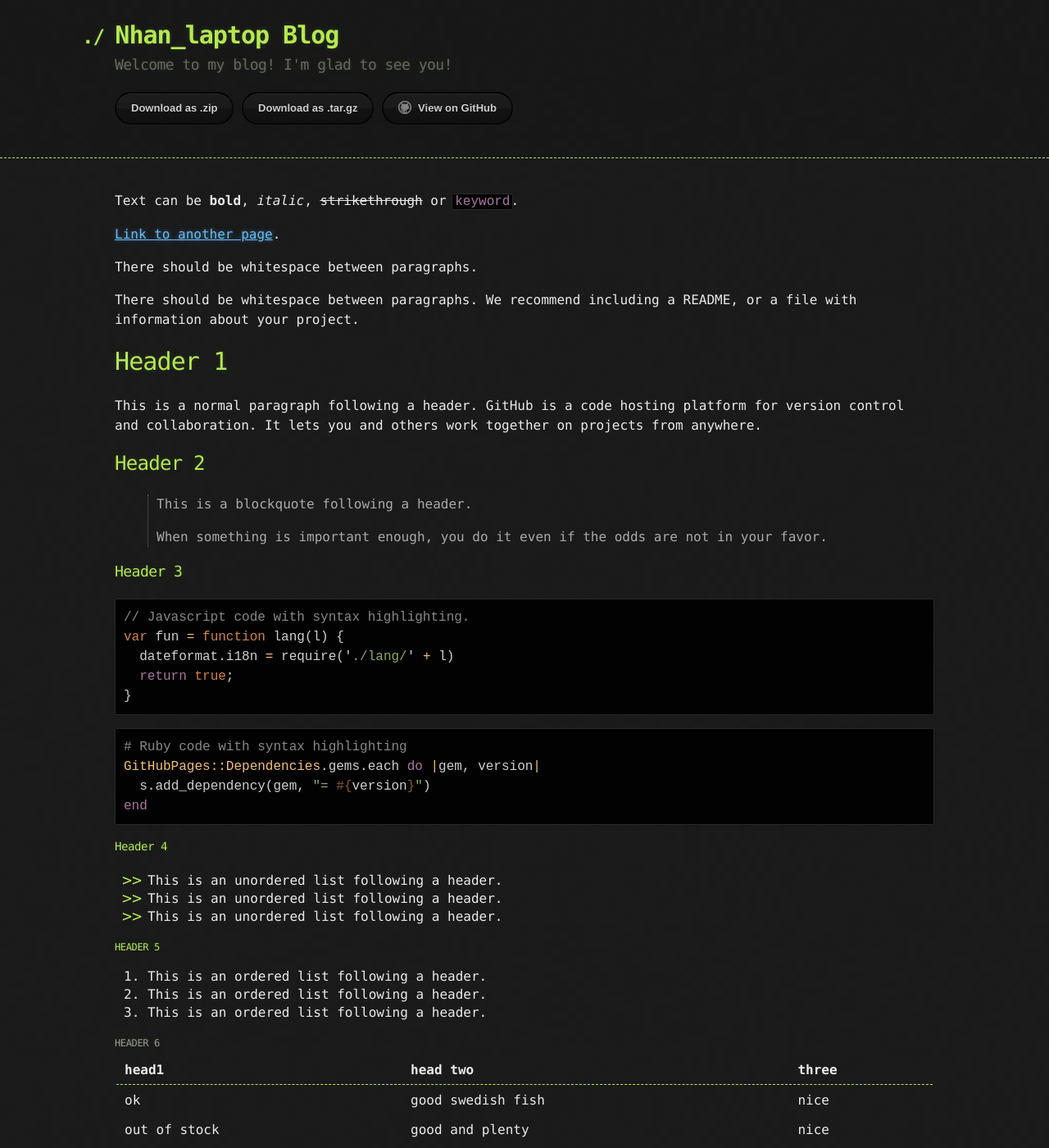
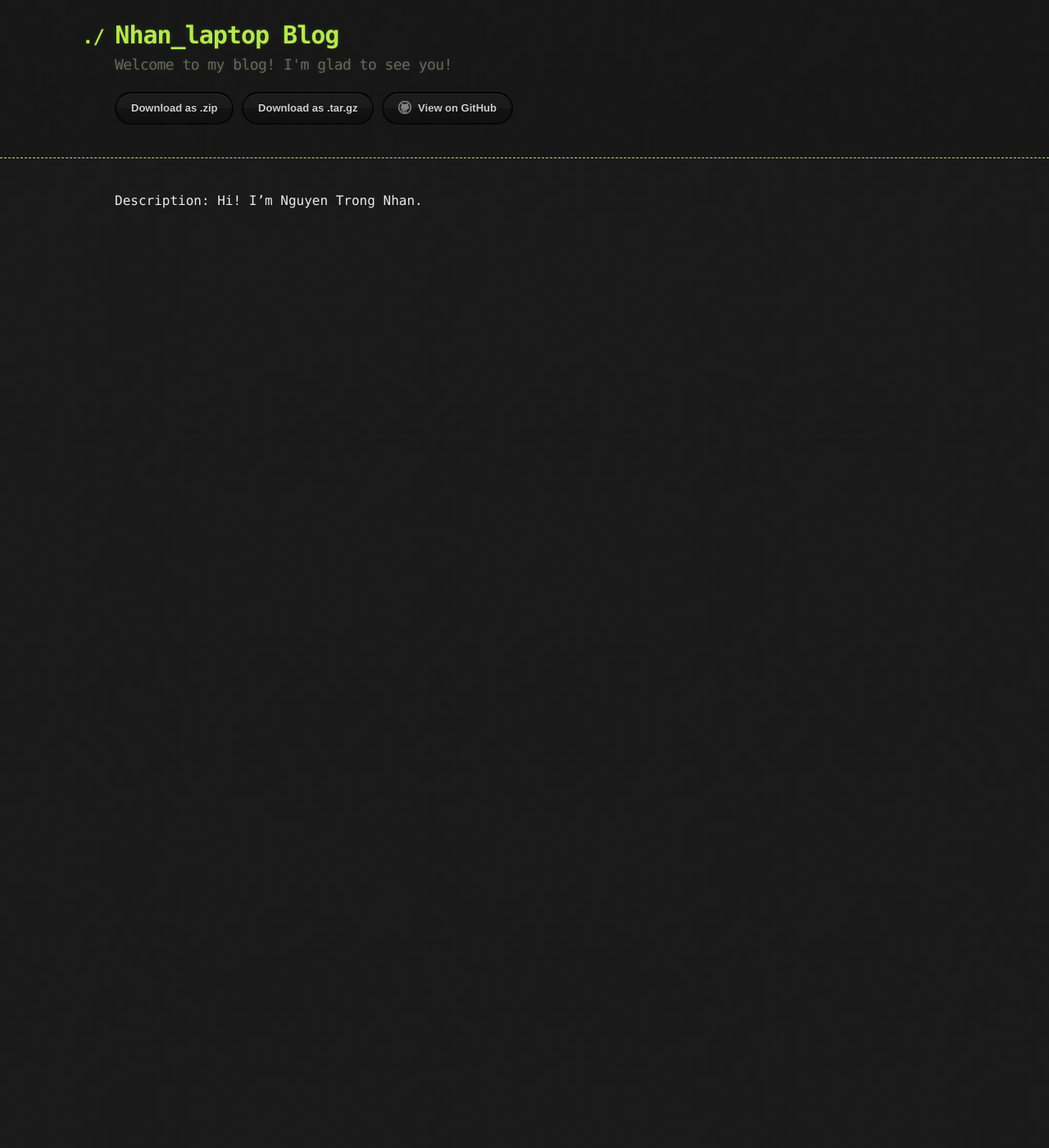
Before and after one commit to Nhan-Laptop/Nhan-Laptop.github.io, a Jekyll site: the page built from index.md, in a window 1280 px wide and 1400 px high. Shown: the whole window at 82% size. Built offline with Jekyll 4.4.1, drawn with Linux system fonts in a browser that asks for light colours; some of the changed text lies outside the part shown.

Commit message:
index change

````diff
--- a/index.md
+++ b/index.md
@@ -2,122 +2,4 @@
 layout: default
 ---
 
-Text can be **bold**, _italic_, ~~strikethrough~~ or `keyword`.
-
-[Link to another page](./another-page.html).
-
-There should be whitespace between paragraphs.
-
-There should be whitespace between paragraphs. We recommend including a README, or a file with information about your project.
-
-# Header 1
-
-This is a normal paragraph following a header. GitHub is a code hosting platform for version control and collaboration. It lets you and others work together on projects from anywhere.
-
-## Header 2
-
-> This is a blockquote following a header.
->
-> When something is important enough, you do it even if the odds are not in your favor.
-
-### Header 3
-
-```js
-// Javascript code with syntax highlighting.
-var fun = function lang(l) {
-  dateformat.i18n = require('./lang/' + l)
-  return true;
-}
-```
-
-```ruby
-# Ruby code with syntax highlighting
-GitHubPages::Dependencies.gems.each do |gem, version|
-  s.add_dependency(gem, "= #{version}")
-end
-```
-
-#### Header 4
-
-*   This is an unordered list following a header.
-*   This is an unordered list following a header.
-*   This is an unordered list following a header.
-
-##### Header 5
-
-1.  This is an ordered list following a header.
-2.  This is an ordered list following a header.
-3.  This is an ordered list following a header.
-
-###### Header 6
-
-| head1        | head two          | three |
-|:-------------|:------------------|:------|
-| ok           | good swedish fish | nice  |
-| out of stock | good and plenty   | nice  |
-| ok           | good `oreos`      | hmm   |
-| ok           | good `zoute` drop | yumm  |
-
-### There's a horizontal rule below this.
-
-* * *
-
-### Here is an unordered list:
-
-*   Item foo
-*   Item bar
-*   Item baz
-*   Item zip
-
-### And an ordered list:
-
-1.  Item one
-1.  Item two
-1.  Item three
-1.  Item four
-
-### And a nested list:
-
-- level 1 item
-  - level 2 item
-  - level 2 item
-    - level 3 item
-    - level 3 item
-- level 1 item
-  - level 2 item
-  - level 2 item
-  - level 2 item
-- level 1 item
-  - level 2 item
-  - level 2 item
-- level 1 item
-
-### Small image
-
-![Octocat](https://github.githubassets.com/images/icons/emoji/octocat.png)
-
-### Large image
-
-![Branching](https://guides.github.com/activities/hello-world/branching.png)
-
-
-### Definition lists can be used with HTML syntax.
-
-<dl>
-<dt>Name</dt>
-<dd>Godzilla</dd>
-<dt>Born</dt>
-<dd>1952</dd>
-<dt>Birthplace</dt>
-<dd>Japan</dd>
-<dt>Color</dt>
-<dd>Green</dd>
-</dl>
-
-```
-Long, single-line code blocks should not wrap. They should horizontally scroll if they are too long. This line should be long enough to demonstrate this.
-```
-
-```
-The final element.
-```
+Description: Hi! I'm Nguyen Trong Nhan.
````
